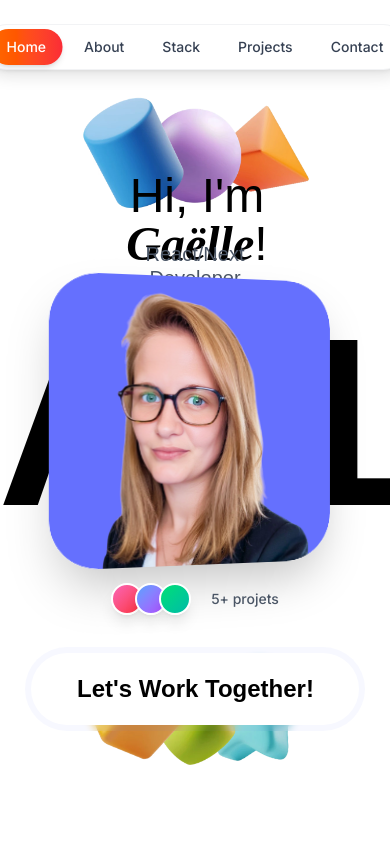
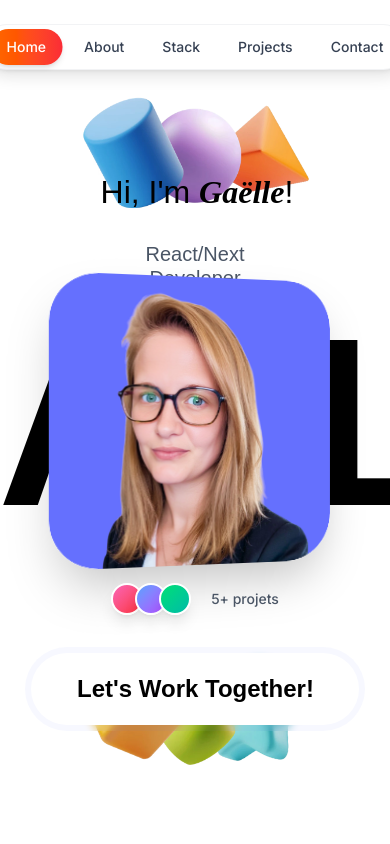
Before and after one commit to GaelleB/mon-portfolio-next, a Next.js app: page / in a window 390 px wide. Shown: the top 844 px of the page. Built offline with nearby package versions, Linux system fonts and the light colour scheme.

Commit message:
titre sur une ligne en responsive

```diff
--- a/src/app/globals.css
+++ b/src/app/globals.css
@@ -131,6 +131,19 @@
   @media (min-width: 768px) and (max-width: 1023px) {
     bottom: 10% !important;
     right: 15% !important;
+  }
+}
+
+/* Hero Title Responsive */
+#home h1 {
+  @media (max-width: 1023px) {
+    white-space: nowrap !important;
+    font-size: 2.5rem !important;
+    line-height: 3rem !important;
+  }
+  @media (max-width: 767px) {
+    font-size: 2rem !important;
+    line-height: 2.5rem !important;
   }
 }
 
```
